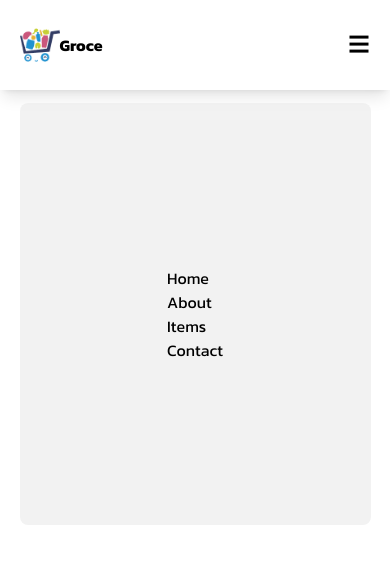
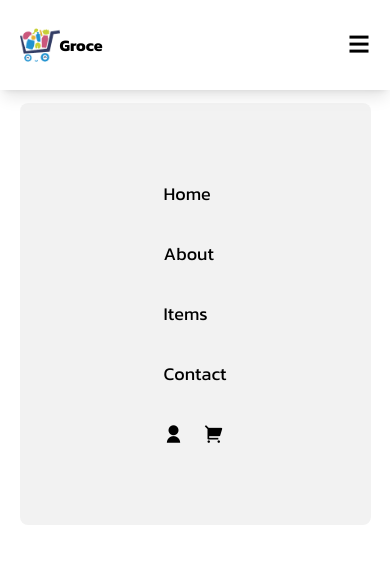
Before and after one commit to javidShabin/Fruit-grocery, a React (Vite) app: page / in a window 390 px wide. Both pictures are taken after a click on the icon 358 px from the left and 45 px from the top of the page. Shown: the top 564 px of the page. Built offline with nearby package versions, Linux system fonts and the light colour scheme.

Commit message:
add toggle bar showing with useState hook in react

```diff
--- a/src/App.css
+++ b/src/App.css
@@ -3,3 +3,14 @@
 *{
     font-family: "Kanit", sans-serif;
 }
+
+/* Toggle bar showing class */
+.toggle-bar{
+    transform: translateY(-120%);
+    opacity: 0;
+    transition: 0.3s;
+}
+.toggle-bar.active{
+    transform: translateY(0);
+    opacity: 1;
+}
--- a/src/components/Header.jsx
+++ b/src/components/Header.jsx
@@ -4,7 +4,6 @@ import { logo } from '../assets'
 function Header() {
     const [showToggleBar, setShowToggleBar] = useState("")
 
-    // Menu bar controlling function
     const handleMenuBar = () => {
         setShowToggleBar(prevState => (prevState === "" ? "active" : ""))
     }
@@ -23,22 +22,27 @@ function Header() {
                     <li><a href="#">Contact</a></li>
                 </ul>
                 <div className="icons hidden md:flex gap-5 text-xl">
-                    <i class="ri-user-fill"></i>
-                    <i class="ri-shopping-cart-2-fill"></i>
+                    <i className="ri-user-fill"></i>
+                    <i className="ri-shopping-cart-2-fill"></i>
                 </div>
 
                 {/* Toggle Bar */}
-                <div className="toggle-bar absolute top-[75px] bg-[#ebebeba6] w-full h-[50vh] rounded-lg flex justify-center items-center md:hidden">
-                <ul className=''>
+                <div className={`toggle-bar ${showToggleBar} absolute top-[75px] bg-[#ebebeba6] w-full h-[50vh] rounded-lg flex justify-center items-center md:hidden`}>
+                <ul className='text-lg'>
                     <li><a href="#">Home</a></li>
-                    <li><a href="#">About</a></li>
-                    <li><a href="#">Items</a></li>
-                    <li><a href="#">Contact</a></li>
+                    <li className='mt-8'><a href="#">About</a></li>
+                    <li className='mt-8'><a href="#">Items</a></li>
+                    <li className='mt-8'><a href="#">Contact</a></li>
+                <div className="icons mt-8">
+                    <i className="ri-user-fill mr-5 text-xl"></i>
+                    <i className="ri-shopping-cart-2-fill text-xl"></i>
+                </div>
                 </ul>
+
                 </div>
 
                 <div className="toggle-icon text-2xl font-semibold md:hidden">
-                    <i class="ri-menu-fill cursor-pointer" onClick={handleMenuBar}></i>
+                    <i className="ri-menu-fill cursor-pointer" onClick={handleMenuBar}></i>
                 </div>
             </div>
         </header>
```
